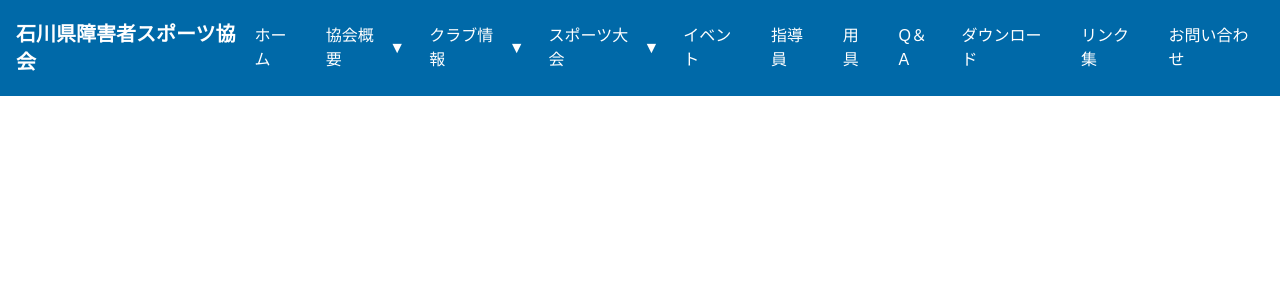
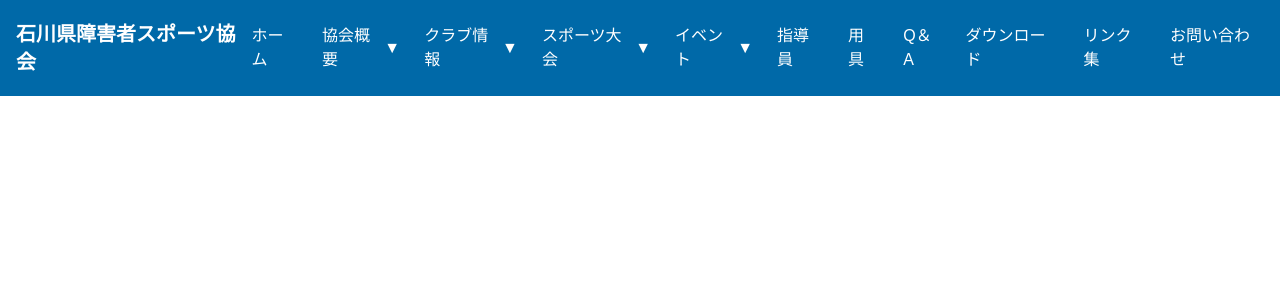
Before and after one commit to tantogh/sports-assoc-new, a Next.js app: page / in a window 1280 px wide. Shown: the top 300 px of the page. Built offline with nearby package versions, Linux system fonts and the light colour scheme.

Commit message:
add: イベントのサブメニューを追加
イベントにサブメニューを追加しました。個別に開閉します。

```diff
--- a/src/component/common/header.tsx
+++ b/src/component/common/header.tsx
@@ -9,7 +9,7 @@
   // メニューの開閉状態を管理するState（初期値はfalse＝閉じている）
   const [isOpen, setIsOpen] = useState(false);
   // サブメニューの開閉状態を管理するState（null=閉じる、"association"=協会概要、"clubs"=クラブ情報、"sports"=スポーツ大会）
-  const [openSubMenu, setOpenSubMenu] = useState<"association" | "clubs" | "sports" | null>(null);
+  const [openSubMenu, setOpenSubMenu] = useState<"association" | "clubs" | "sports" | "events" | null>(null);
 
   // メニューの開閉を切り替える関数
   const toggleMenu = () => {
@@ -17,7 +17,7 @@
   };
 
   // サブメニューの開閉を切り替える関数
-  const toggleSubMenu = (menu: "association" | "clubs" | "sports") => {
+  const toggleSubMenu = (menu: "association" | "clubs" | "sports" | "events") => {
     setOpenSubMenu((prev) => (prev === menu ? null : menu));
   };
 
@@ -204,14 +204,54 @@
               </ul>
             )}
           </li>
-          <li>
-            <Link
-              href="#"
-              className="block py-2 border-b border-gray-600 md:border-none md:py-2 hover:text-gray-300 transition-colors"
-              onClick={toggleMenu}
+          <li className="relative">
+            <button
+              onClick={() => toggleSubMenu("events")}
+              className="w-full text-left block py-2 border-b border-gray-600 md:border-none md:py-2 hover:text-gray-300 transition-colors flex justify-between items-center"
             >
               イベント
-            </Link>
+              <span className={`transition-transform duration-300 ${openSubMenu === "events" ? "rotate-180" : ""}`}>
+                ▼
+              </span>
+            </button>
+            {/* サブメニューが展開時に表示 */}
+            {openSubMenu === "events" && (
+              <ul className="bg-sky-700 md:absolute md:top-full md:left-0 md:w-48 md:shadow-lg">
+                <li>
+                  <Link
+                    href="#"
+                    className="block py-3 px-4 border-b border-gray-500 md:border-none hover:text-gray-300 transition-colors text-sm"
+                    onClick={() => {
+                      setOpenSubMenu(null);
+                    }}
+                  >
+                    大会結果
+                  </Link>
+                </li>
+                <li>
+                  <Link
+                    href="#"
+                    className="block py-3 px-4 border-b border-gray-500 md:border-none hover:text-gray-300 transition-colors text-sm"
+                    onClick={() => {
+                      setOpenSubMenu(null);
+                    }}
+                  >
+                    募集情報
+                  </Link>
+                </li>
+                <li>
+                  <Link
+                    href="#"
+                    className="block py-3 px-4 hover:text-gray-300 transition-colors text-sm"
+                    onClick={() => {
+                      setOpenSubMenu(null);
+                    }}
+                  >
+                    事業報告
+                  </Link>
+                </li>
+              </ul>
+            )}
           </li>
           <li>
             <Link
```
